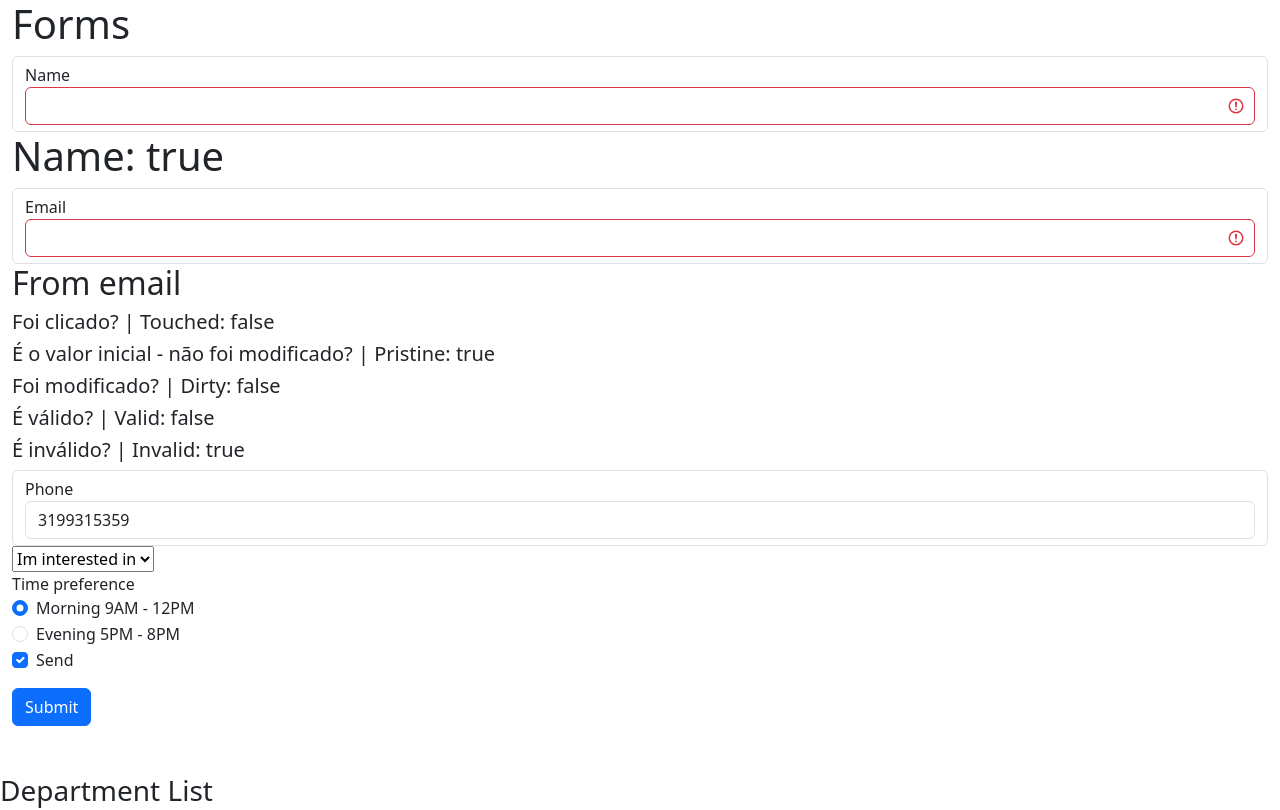
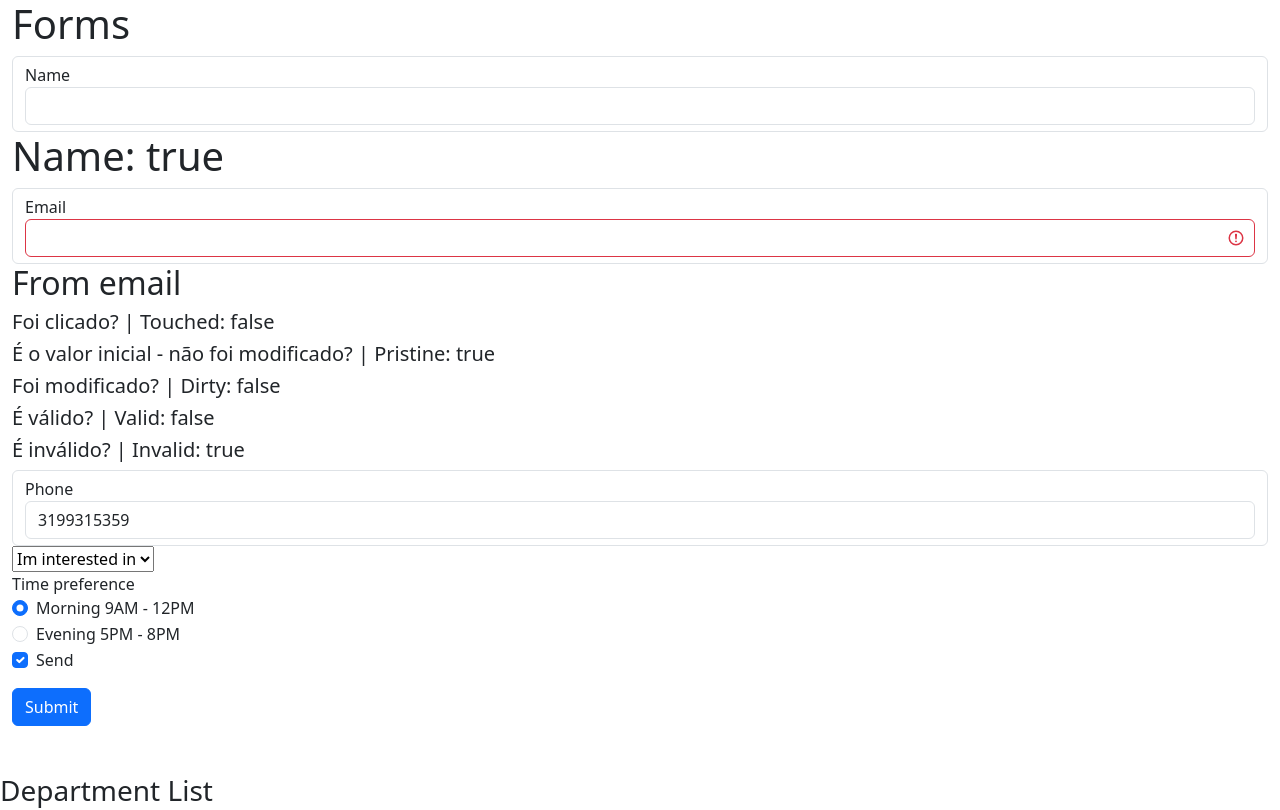
Before and after one commit to rafacoper/angular17-CCECCSR, an Angular app: page /departments in a window 1280 px wide. Shown: the top 810 px of the page. Built offline with nearby package versions, Linux system fonts and the light colour scheme.

Commit message:
Validating after interaction with user

```diff
--- a/src/app/form/form.component.html
+++ b/src/app/form/form.component.html
@@ -10,7 +10,7 @@
         [(ngModel)]="userModel.name"
         #name="ngModel"
         required
-        [class.is-invalid]="name.invalid"
+        [class.is-invalid]="name.invalid && name.touched"
       />
     </div>
 
```
